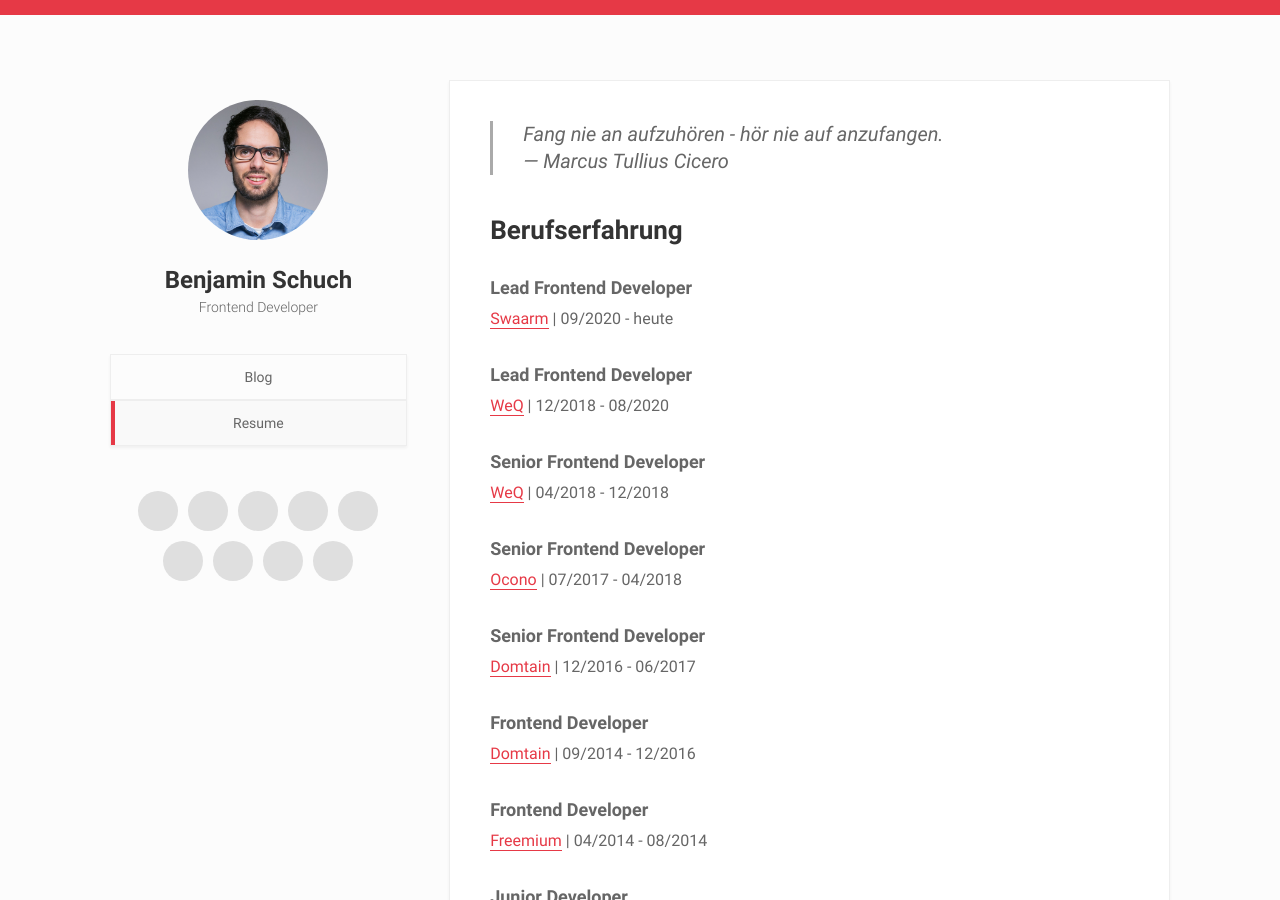
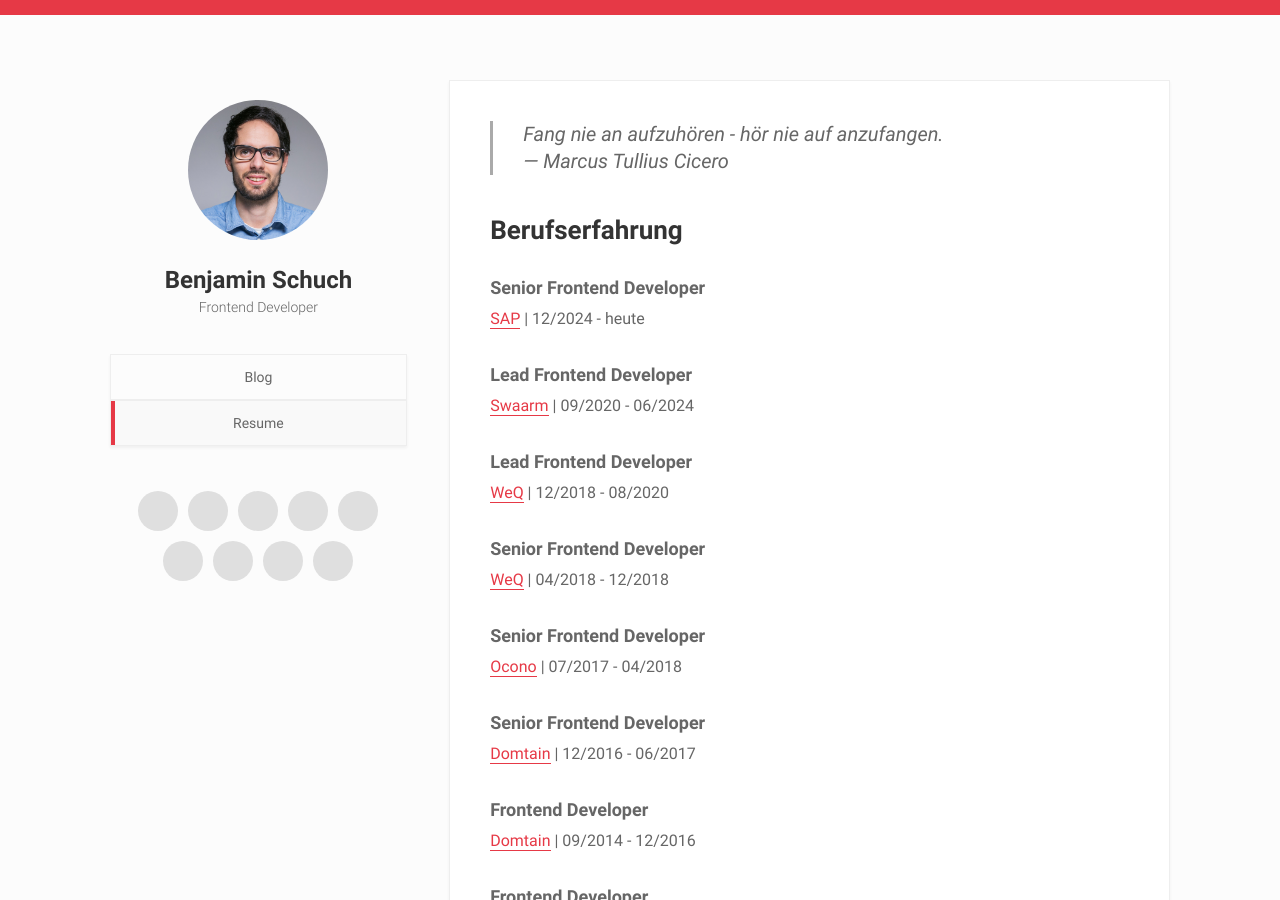
Before and after one commit to chillyistkult/chillyistkult.github.io, a Jekyll site: the page built from _pages/about/index.md, in a window 1280 px wide and 900 px high. Built offline with Jekyll 4.4.1, drawn with Linux system fonts in a browser that asks for light colours; comment, search, counter and statistics services are not loaded.

Commit message:
Updated about section

```diff
--- a/_pages/about/index.md
+++ b/_pages/about/index.md
@@ -12,9 +12,16 @@ published: true
 ## Berufserfahrung
 
 <dl>
+    <dt>Senior Frontend Developer</dt>
+    <dd>
+        <a href="https://www.sap.com" target="_blank">SAP</a> | 12/2024 - heute
+    </dd>
+</dl>
+
+<dl>
     <dt>Lead Frontend Developer</dt>
     <dd>
-        <a href="https://www.swaarm.com" target="_blank">Swaarm</a> | 09/2020 - heute
+        <a href="https://www.swaarm.com" target="_blank">Swaarm</a> | 09/2020 - 06/2024
     </dd>
 </dl>
 
```
